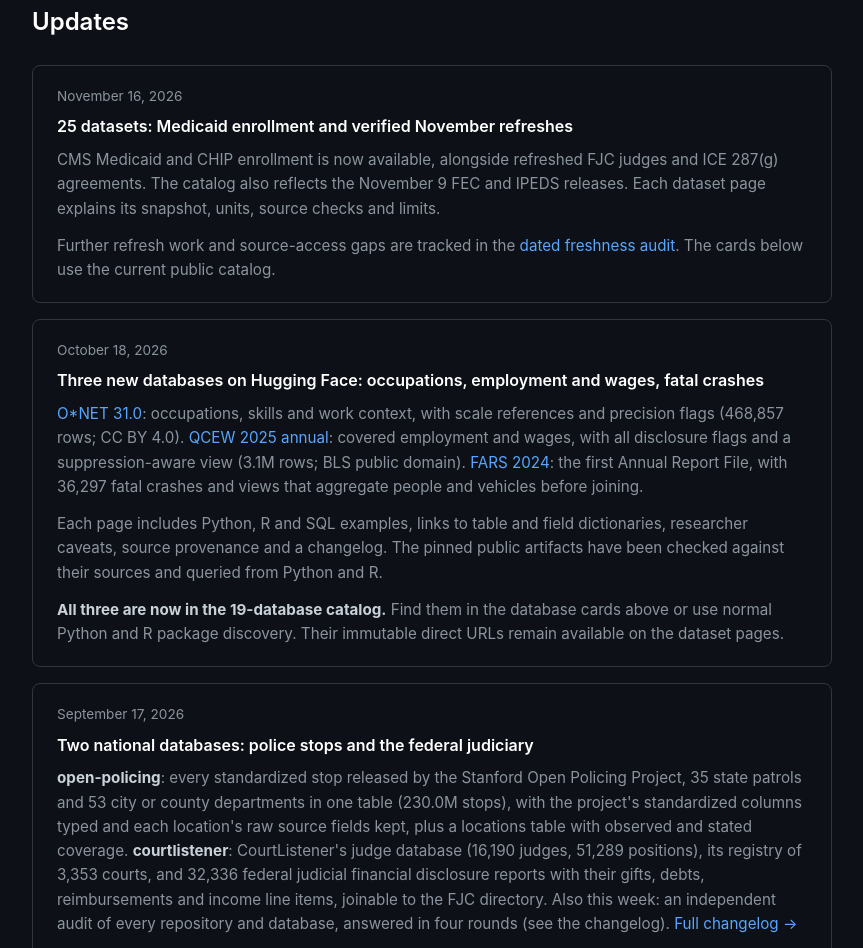
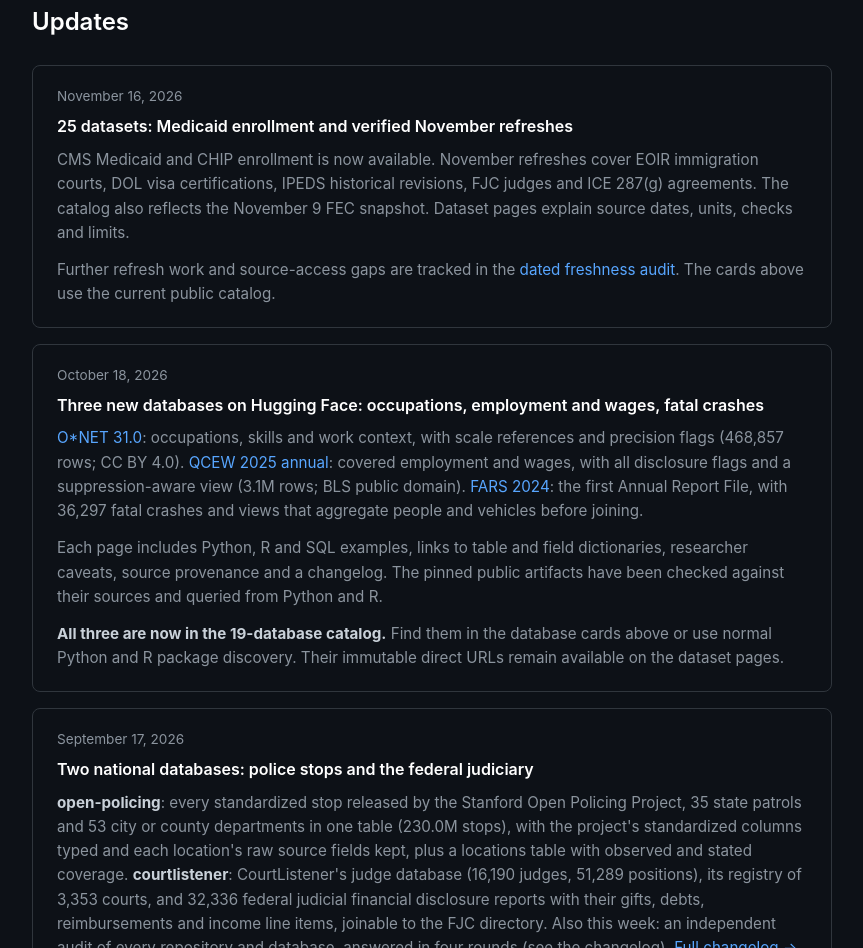
Before and after one commit to datapond-db/website, a plain HTML site: page index.html in a window 1280 px wide. Shown: the part 937-1885 px from the top of the page, without its empty margins (32-895 px from the left). Drawn offline with Linux system fonts and the light colour scheme; no server answers.

Commit message:
Announce verified EOIR DOL and IPEDS refreshes

```diff
--- a/index.html
+++ b/index.html
@@ -533,8 +533,8 @@
       <div style="border: 1px solid #30363d; border-radius: 8px; padding: 1.25rem 1.5rem; max-width: 800px; margin-bottom: 1rem;">
         <div style="color: #8b949e; font-size: 0.85rem; margin-bottom: 0.4rem;">November 16, 2026</div>
         <div style="color: #fff; font-weight: 600; margin-bottom: 0.5rem;">25 datasets: Medicaid enrollment and verified November refreshes</div>
-        <p style="color: #8b949e; font-size: 0.95rem; margin: 0 0 0.8rem;">CMS Medicaid and CHIP enrollment is now available, alongside refreshed FJC judges and ICE 287(g) agreements. The catalog also reflects the November 9 FEC and IPEDS releases. Each dataset page explains its snapshot, units, source checks and limits.</p>
-        <p style="color: #8b949e; font-size: 0.95rem; margin: 0;">Further refresh work and source-access gaps are tracked in the <a href="https://github.com/datapond-db/registry/blob/main/FRESHNESS.md" target="_blank" rel="noopener" style="color: #58a6ff;">dated freshness audit</a>. The cards below use the current public catalog.</p>
+        <p style="color: #8b949e; font-size: 0.95rem; margin: 0 0 0.8rem;">CMS Medicaid and CHIP enrollment is now available. November refreshes cover EOIR immigration courts, DOL visa certifications, IPEDS historical revisions, FJC judges and ICE 287(g) agreements. The catalog also reflects the November 9 FEC snapshot. Dataset pages explain source dates, units, checks and limits.</p>
+        <p style="color: #8b949e; font-size: 0.95rem; margin: 0;">Further refresh work and source-access gaps are tracked in the <a href="https://github.com/datapond-db/registry/blob/main/FRESHNESS.md" target="_blank" rel="noopener" style="color: #58a6ff;">dated freshness audit</a>. The cards above use the current public catalog.</p>
       </div>
       <div style="border: 1px solid #30363d; border-radius: 8px; padding: 1.25rem 1.5rem; max-width: 800px; margin-bottom: 1rem;">
   <div style="color: #8b949e; font-size: 0.85rem; margin-bottom: 0.4rem;">October 18, 2026</div>
```
